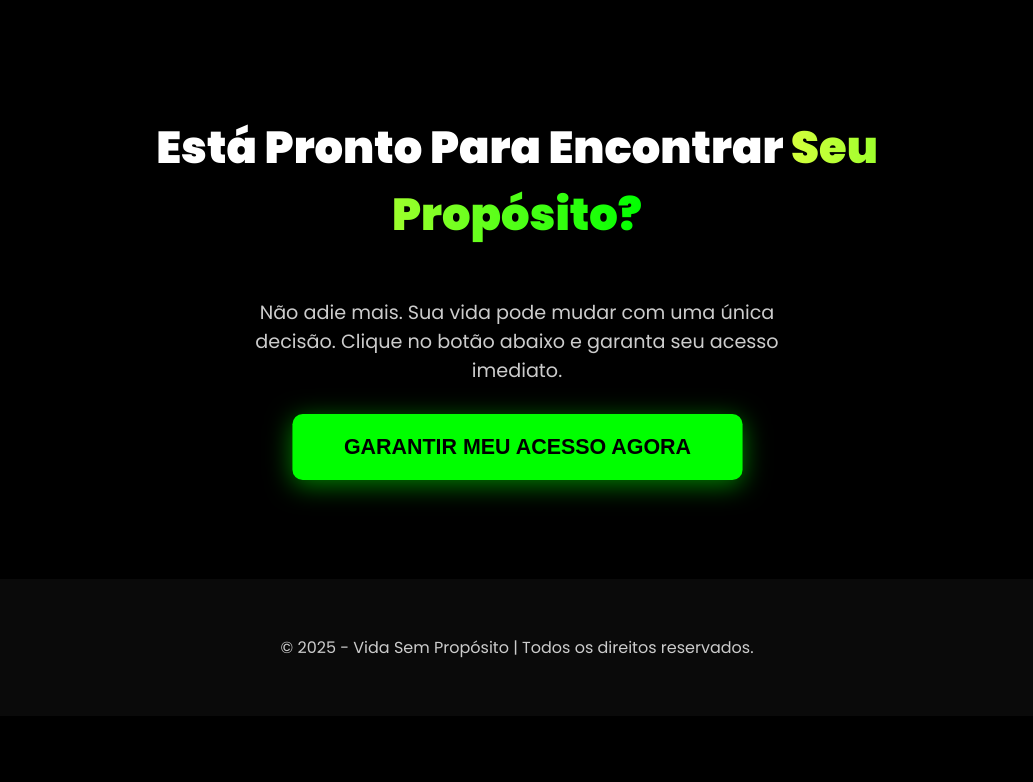
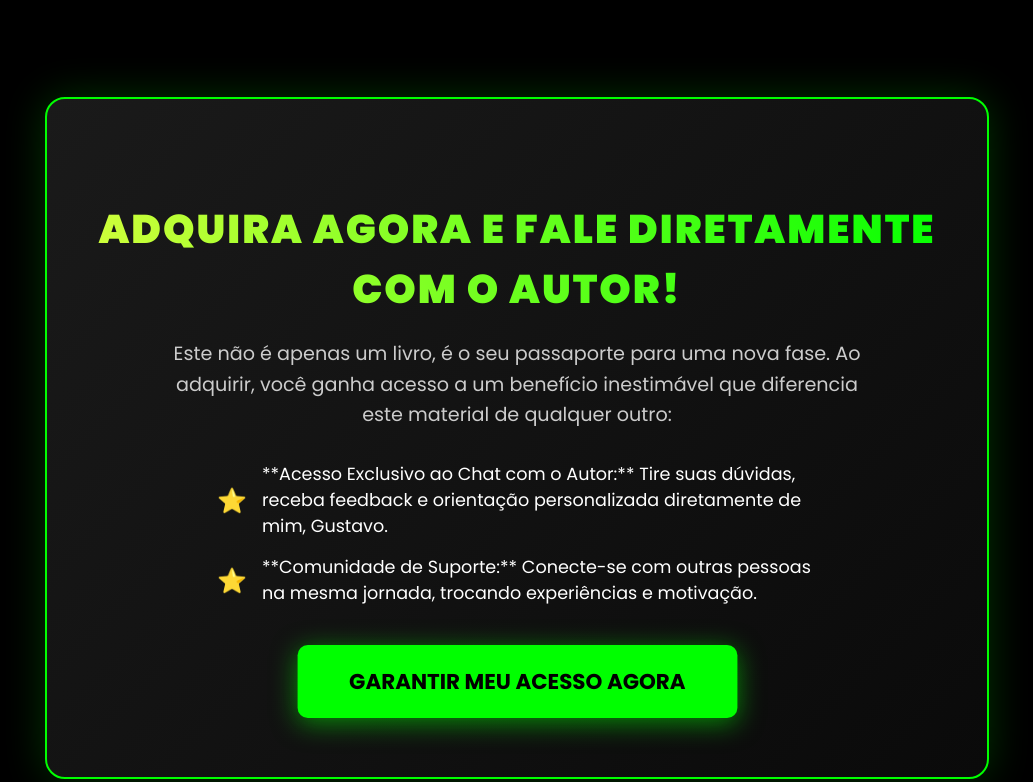
Before and after one commit to gustekoficial/Landingpage, a plain HTML site: page pagina.html in a window 1280 px wide. Shown: the part 2571-3353 px from the top of the page, without its empty margins (123-1156 px from the left). Before the commit the page ends 3287 px from the top, so only its background shows below. Drawn offline with Linux system fonts and the light colour scheme.

Commit message:
atualizado

```diff
--- a/pagina.html
+++ b/pagina.html
@@ -119,6 +119,8 @@
         transition: transform 0.3s, box-shadow 0.3s;
         box-shadow: 0 5px 25px rgba(0, 255, 0, 0.5);
         animation: pulse 2s infinite;
+        text-decoration: none;
+        display: inline-block;
       }
 
       .cta-btn:hover {
@@ -197,6 +199,59 @@
         font-style: italic;
       }
 
+      /* Nova seção de exclusividade */
+      .exclusive-contact {
+        background: linear-gradient(135deg, #1a1a1a, #0a0a0a);
+        padding: 60px 20px;
+        text-align: center;
+        border-radius: 20px;
+        border: 2px solid var(--primary-color);
+        box-shadow: 0 0 40px rgba(0, 255, 0, 0.2);
+        margin: 60px auto;
+      }
+
+      .exclusive-contact h3 {
+        font-size: 2.5rem;
+        font-weight: 900;
+        margin-bottom: 20px;
+        text-transform: uppercase;
+        letter-spacing: 2px;
+        background: linear-gradient(90deg, #d4ff3c, var(--primary-color));
+        -webkit-background-clip: text;
+        -webkit-text-fill-color: transparent;
+        background-clip: text;
+        text-fill-color: transparent;
+      }
+
+      .exclusive-contact p {
+        font-size: 1.2rem;
+        max-width: 700px;
+        margin: 0 auto 30px;
+        line-height: 1.6;
+        color: var(--text-muted);
+      }
+
+      .exclusive-list {
+        list-style: none;
+        padding: 0;
+        margin: 0 auto 40px;
+        max-width: 600px;
+        text-align: left;
+      }
+
+      .exclusive-list li {
+        display: flex;
+        align-items: center;
+        margin-bottom: 15px;
+        font-size: 1.1rem;
+      }
+
+      .exclusive-list li::before {
+        content: "⭐"; /* Estrela como ícone de destaque */
+        margin-right: 15px;
+        font-size: 1.5rem;
+      }
+
       footer {
         background-color: #0a0a0a;
         color: var(--text-muted);
@@ -216,6 +271,9 @@
         .about-section img {
           width: 200px;
           height: 200px;
+        }
+        .exclusive-contact h3 {
+          font-size: 1.8rem;
         }
       }
     </style>
@@ -308,6 +366,26 @@
       </div>
     </section>
 
+    <section class="container exclusive-contact">
+      <h3>ADQUIRA AGORA E FALE DIRETAMENTE COM O AUTOR!</h3>
+      <p>
+        Este não é apenas um livro, é o seu passaporte para uma nova fase. Ao
+        adquirir, você ganha acesso a um benefício inestimável que diferencia
+        este material de qualquer outro:
+      </p>
+      <ul class="exclusive-list">
+        <li>
+          **Acesso Exclusivo ao Chat com o Autor:** Tire suas dúvidas, receba
+          feedback e orientação personalizada diretamente de mim, Gustavo.
+        </li>
+        <li>
+          **Comunidade de Suporte:** Conecte-se com outras pessoas na mesma
+          jornada, trocando experiências e motivação.
+        </li>
+      </ul>
+      <a href="#" class="cta-btn">Garantir Meu Acesso Agora</a>
+    </section>
+
     <section class="container" style="text-align: center">
       <h2>
         Está Pronto Para Encontrar
```
